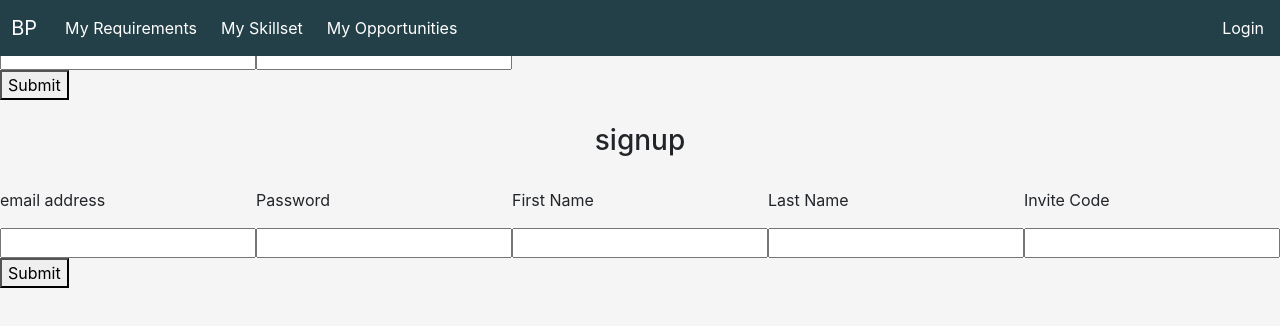
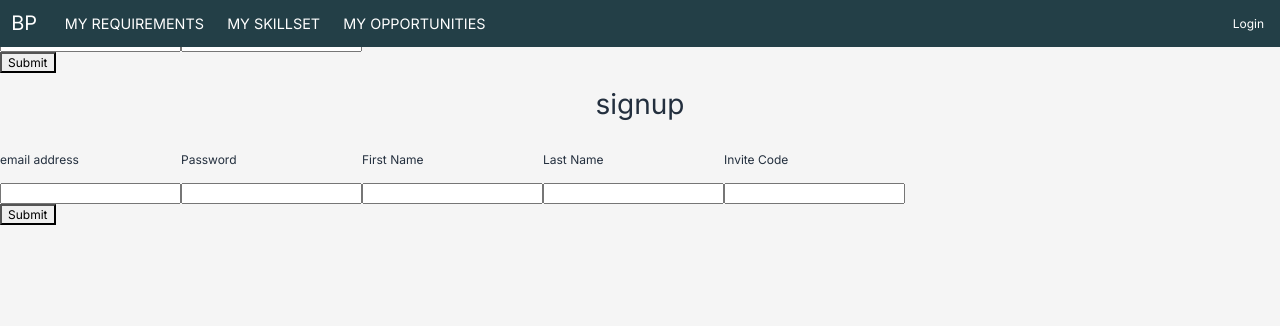
Before and after one commit to tammer/bootstrap-practice, a React (Create React App) app: page /login in a window 1280 px wide. Shown: the top 326 px of the page. Built offline with nearby package versions, Linux system fonts and the light colour scheme.

Commit message:
app.css to app.scss

```diff
--- a/src/App.js
+++ b/src/App.js
@@ -30,7 +30,7 @@ function App() {
         <Navbar.Brand href="/home">&nbsp;&nbsp;BP</Navbar.Brand>
         <Navbar.Toggle aria-controls="basic-navbar-nav" />
         <Navbar.Collapse id="basic-navbar-nav">
-          <Nav className="me-auto">
+          <Nav className="me-auto main-area">
             <Nav.Link href="/requirements">My Requirements</Nav.Link>
             <Nav.Link href="/skills">My Skillset</Nav.Link>
             <Nav.Link href="/opps">My Opportunities</Nav.Link>
--- a/src/App.css
+++ b/src/App.scss
@@ -1,7 +1,16 @@
 @import url("https://fonts.googleapis.com/css?family=Inter");
 
+$color1: #f5f5f5; // background color
+$color2: #232f3e; // default font color
+
 body {
-  background-color: #f5f5f5;
+  background-color: $color1;
+  font-family: "Inter";
+  font-style: normal;
+  font-weight: 400;
+  font-size: 12px;
+  line-height: 15px;
+  color: $color2;
   overscroll-behavior: none;
 }
 
@@ -13,7 +22,6 @@ body {
   padding: 0px;
 }
 .section-inner {
-  background-color: #f5f5f5;
   border: 1px;
   border-style: solid;
   border-color: #d0d7de;
@@ -265,16 +273,8 @@ h3 {
   grid-template-columns: 360px;
 
   width: 100%;
-  background-color: #f5f5f5;
   border: 0px solid;
   padding: 0px;
-
-  font-family: "Inter";
-  font-style: normal;
-  font-weight: 400;
-  font-size: 12px;
-  line-height: 15px;
-  color: #232f3e;
   margin-top: 100px;
 }
 
--- a/src/Navbar.scss
+++ b/src/Navbar.scss
@@ -6,6 +6,11 @@ $bgHighlight: #ffffff;
 $colDefault: #ffffff;
 $colHighlight: #e1ffcb;
 $dropDown: true;
+
+.main-area {
+  text-transform: uppercase;
+  font-size: 1.2em;
+}
 .navbar {
   .nav-link {
     color: $colDefault;
--- a/src/index.css
+++ b/src/index.css
@@ -1,4 +1,4 @@
-body {
+/* body {
   margin: 0;
   font-family: -apple-system, BlinkMacSystemFont, "Segoe UI", "Roboto", "Oxygen",
     "Ubuntu", "Cantarell", "Fira Sans", "Droid Sans", "Helvetica Neue",
@@ -6,7 +6,7 @@ body {
   -webkit-font-smoothing: antialiased;
   -moz-osx-font-smoothing: grayscale;
   background-color: blue;
-}
+} */
 
 code {
   font-family: source-code-pro, Menlo, Monaco, Consolas, "Courier New",
--- a/src/index.js
+++ b/src/index.js
@@ -2,7 +2,7 @@ import React from "react";
 import ReactDOM from "react-dom/client";
 import "bootstrap/dist/css/bootstrap.min.css";
 import "./index.css";
-import "./App.css";
+import "./App.scss";
 import App from "./App";
 import reportWebVitals from "./reportWebVitals";
 
```
